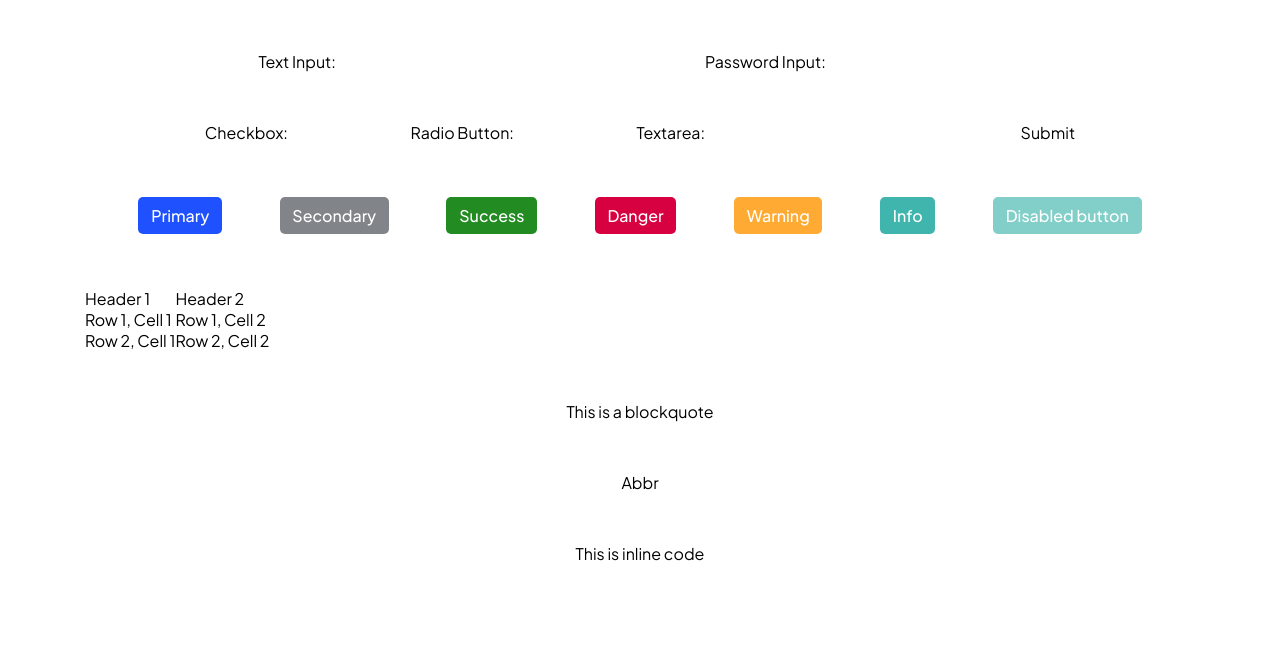
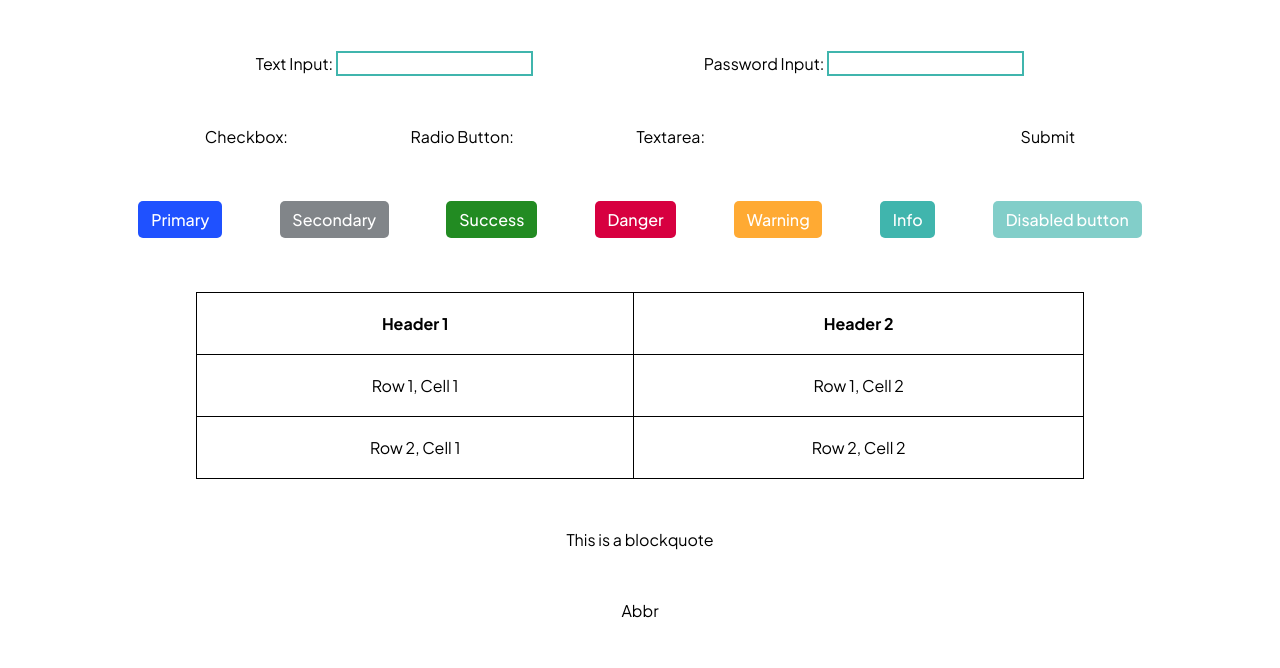
Before and after one commit to shap0011/Custom-CSS-Framework-Group-6, a plain HTML site: page index.html in a window 1280 px wide. Shown: the part 1110-1778 px from the top of the page. Before the commit the page ends 1724 px from the top, so only its background shows below. Drawn offline with Linux system fonts and the light colour scheme.

Commit message:
adds style to buttons, table, text inputs

```diff
--- a/index.html
+++ b/index.html
@@ -1,10 +1,10 @@
 <!DOCTYPE html>
 <html lang="en">
   <head>
-    <meta charset="UTF-8">
-    <meta name="viewport" content="width=device-width, initial-scale=1.0">
+    <meta charset="UTF-8" />
+    <meta name="viewport" content="width=device-width, initial-scale=1.0" />
     <title>Baseline CSS</title>
-    <link rel="stylesheet" href="css/baseline.css">
+    <link rel="stylesheet" href="css/baseline.css" />
   </head>
   <body>
     <div class="container">
@@ -16,14 +16,14 @@
         <h5>This is an H5 Heading</h5>
         <h6>This is an H6 Heading</h6>
 
-
-            <p class="margin-top-bottom">This is a sample paragraph. Your CSS styles will be applied here.</p>
+        <p class="margin-top-bottom">
+          This is a sample paragraph. Your CSS styles will be applied here.
+        </p>
 
         <div class="margin-top-bottom">
           <a href="#">This is a link</a>
           <a class="btn btn-primary" href="#">This is a link button</a>
         </div>
-
       </div>
 
       <div class="flex-row margin-top-bottom">
@@ -53,40 +53,38 @@
             <dd>- description of Item 3</dd>
           </dl>
         </div>
-
       </div>
 
       <div class="text-center">
-            <img src="https://picsum.photos/536/354" alt="alternatetext">
+        <img src="https://picsum.photos/536/354" alt="alternatetext" />
       </div>
-
 
       <div class="flex-row margin-top-bottom">
         <form action="#">
           <label for="text">Text Input: </label>
-            <input type="text" id="text" name="text">
+          <input type="text" id="text" name="text" />
         </form>
 
         <form action="#">
           <label for="pwd">Password Input: </label>
-            <input type="text" id="pwd" name="pwd">
+          <input type="text" id="pwd" name="pwd" />
         </form>
       </div>
 
       <div class="flex-row margin-top-bottom">
         <form action="#">
           <label for="checkbox">Checkbox: </label>
-            <input type="checkbox" id="checkbox" name="checkbox">
+          <input type="checkbox" id="checkbox" name="checkbox" />
         </form>
 
         <form action="#">
           <label for="radio">Radio Button: </label>
-            <input type="radio" id="radio" name="radio" value="none">
+          <input type="radio" id="radio" name="radio" value="none" />
         </form>
 
         <form action="#">
           <label for="textarea">Textarea: </label>
-            <input id="textarea" name="textarea" rows="3" cols="10">
+          <input id="textarea" name="textarea" rows="3" cols="10" />
         </form>
 
         <form action="#">
@@ -101,10 +99,12 @@
         <button type="button" class="btn btn-danger">Danger</button>
         <button type="button" class="btn btn-warning">Warning</button>
         <button type="button" class="btn btn-info">Info</button>
-            <button type="button" class="btn btn-info" disabled>Disabled button</button>
+        <button type="button" class="btn btn-info" disabled>
+          Disabled button
+        </button>
       </div>
 
-        <table>
+      <table class="center text-center margin-top-bottom">
         <thead>
           <tr>
             <th>Header 1</th>
@@ -123,9 +123,11 @@
         </tbody>
       </table>
 
-        <hr>
+      <hr />
 
-            <blockquote class="text-center margin-top-bottom">This is a blockquote</blockquote>
+      <blockquote class="text-center margin-top-bottom">
+        This is a blockquote
+      </blockquote>
       <div class="text-center margin-top-bottom">
         <abbr title="Abbreviation">Abbr</abbr>
       </div>
--- a/src/_base.scss
+++ b/src/_base.scss
@@ -94,7 +94,6 @@ a {
 ol, ul, dl {
     font-size: typography.$font-md;
     font-weight: typography.$font-normal;
-    padding-left: variables.$padding-lg;
     margin-bottom: typography.$font-lg;
 }
 // Unordered Lists
@@ -126,3 +125,23 @@ dd {
 ol li, ul li, dl dd {
     margin-bottom: typography.$font-xs;
 }
+
+table, th, td {
+    border: variables.$tbl-border;
+}
+
+table {
+    width: variables.$tbl-width;
+}
+
+th, td {
+    padding: variables.$tbl-padding;
+}
+
+th {
+    font-weight: typography.$font-bold;
+}
+
+input[type=text] {
+   border: variables.$txt-border;
+}
--- a/src/_utility-classes.scss
+++ b/src/_utility-classes.scss
@@ -24,6 +24,17 @@
     text-align: left;
 }
 
+// Center a list
 .list-center {
     @include list-center;
 }
+
+@mixin center {
+    margin-left: auto;
+    margin-right: auto;
+}
+
+// Center a table
+.center {
+    @include center;
+}
--- a/src/_variables.scss
+++ b/src/_variables.scss
@@ -60,3 +60,13 @@ $uppercase: uppercase;
 $lowercase: lowercase;
 $capitalize: capitalize;
 $none: none;
+
+// Table Style
+$tbl-border: 1px solid;
+$tbl-width: 80%;
+$tbl-padding: 20px;
+
+// Text Input Style
+$txt-border: 2px solid $verdigris;
+$txt-width: 150px;
+$txt-padding: 15px;
```
Also changed, not shown: css/baseline.css, 1 other file. Lines whose indentation alone changed are shown as unchanged.
